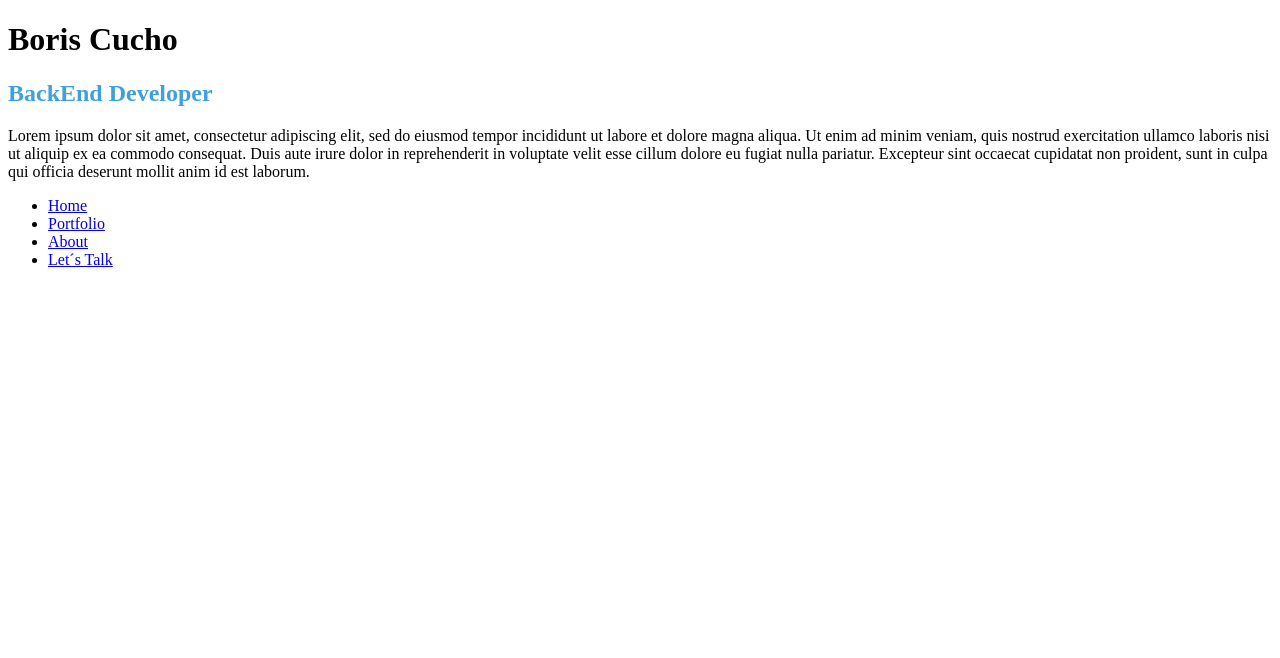
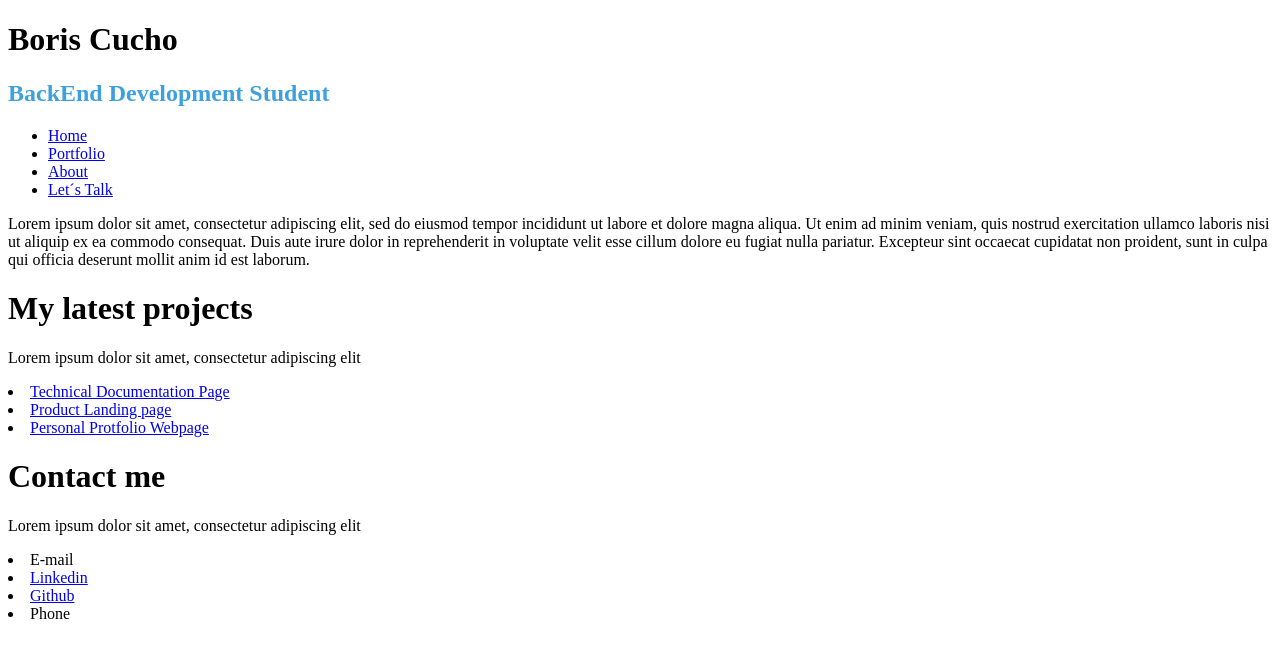
Before and after one commit to BeluLabs/boriscucho.dev, a plain HTML site: page index.html in a window 1280 px wide. Drawn offline with Linux system fonts and the light colour scheme.

Commit message:
some more items

```diff
--- a/index.html
+++ b/index.html
@@ -6,15 +6,10 @@
         <title>Personal Web</title>
     </head>
     <body>
-      <h1>Boris Cucho</h1>
-       <h2>BackEnd Developer</h2>
-      <p>Lorem ipsum dolor sit amet, consectetur adipiscing elit, sed do eiusmod tempor incididunt ut labore
-        et dolore magna aliqua. Ut enim ad minim veniam, quis nostrud exercitation ullamco laboris nisi ut aliquip
-        ex ea commodo consequat. Duis aute irure dolor in reprehenderit in voluptate velit esse cillum dolore eu fugiat nulla pariatur.
-        Excepteur sint occaecat cupidatat non proident, sunt in culpa qui officia deserunt mollit anim id est laborum.</p>
-    </body>
+        <h1>Boris Cucho</h1>
+       <h2>BackEnd Development Student</h2>
 
-    <div>
+      <div>
     <ul>
       <li><a href="./index.html">Home</a></li>
       <li><a href="./Portfolio/index.html">Portfolio</a></li>
@@ -23,4 +18,35 @@
     </ul>
     </div>
 
+      <p>Lorem ipsum dolor sit amet, consectetur adipiscing elit, sed do eiusmod tempor incididunt ut labore
+        et dolore magna aliqua. Ut enim ad minim veniam, quis nostrud exercitation ullamco laboris nisi ut aliquip
+        ex ea commodo consequat. Duis aute irure dolor in reprehenderit in voluptate velit esse cillum dolore eu fugiat nulla pariatur.
+        Excepteur sint occaecat cupidatat non proident, sunt in culpa qui officia deserunt mollit anim id est laborum.</p>
+
+
+<h1>My latest projects</h1>
+<p>Lorem ipsum dolor sit amet, consectetur adipiscing elit</p>
+
+<div>
+  <lu>
+    <li><a href="Portfolio\freeCodeCamp\Responsive-Web-Deign\03-Technical-Documentation-Page\index.html">Technical Documentation Page</a></li>
+    <li><a href="Portfolio\freeCodeCamp\Responsive-Web-Deign\04-Product-Landing-Page\index.html">Product Landing page</a></li>
+    <li><a href="Portfolio\freeCodeCamp\Responsive-Web-Deign\05-Personal-Portfolio-Webpage\index.html">Personal Protfolio Webpage</a></li>
+  </lu>
+</div>
+<p> </p>
+
+<h1>Contact me</h1>
+<p>Lorem ipsum dolor sit amet, consectetur adipiscing elit</p>
+
+<div>
+<lu>
+  <li><a >E-mail</a></li>
+  <li><a href="https://www.linkedin.com/">Linkedin</a></li>
+  <li><a href="https://github.com/BeluLabs">Github</a></li>
+  <li><a>Phone</a></li>
+</lu>
+
+</div>
+    </body>
     </html>
```
